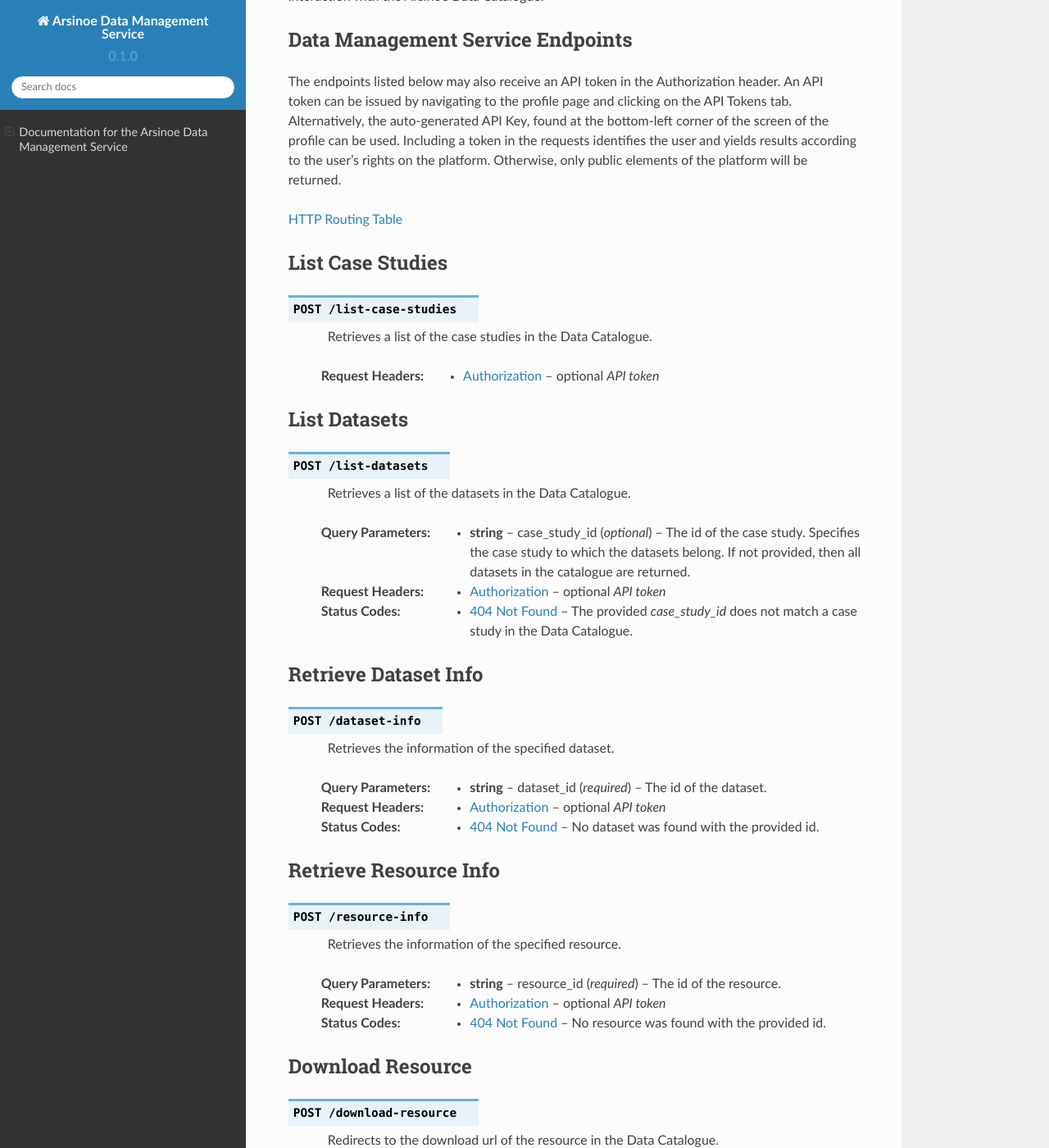
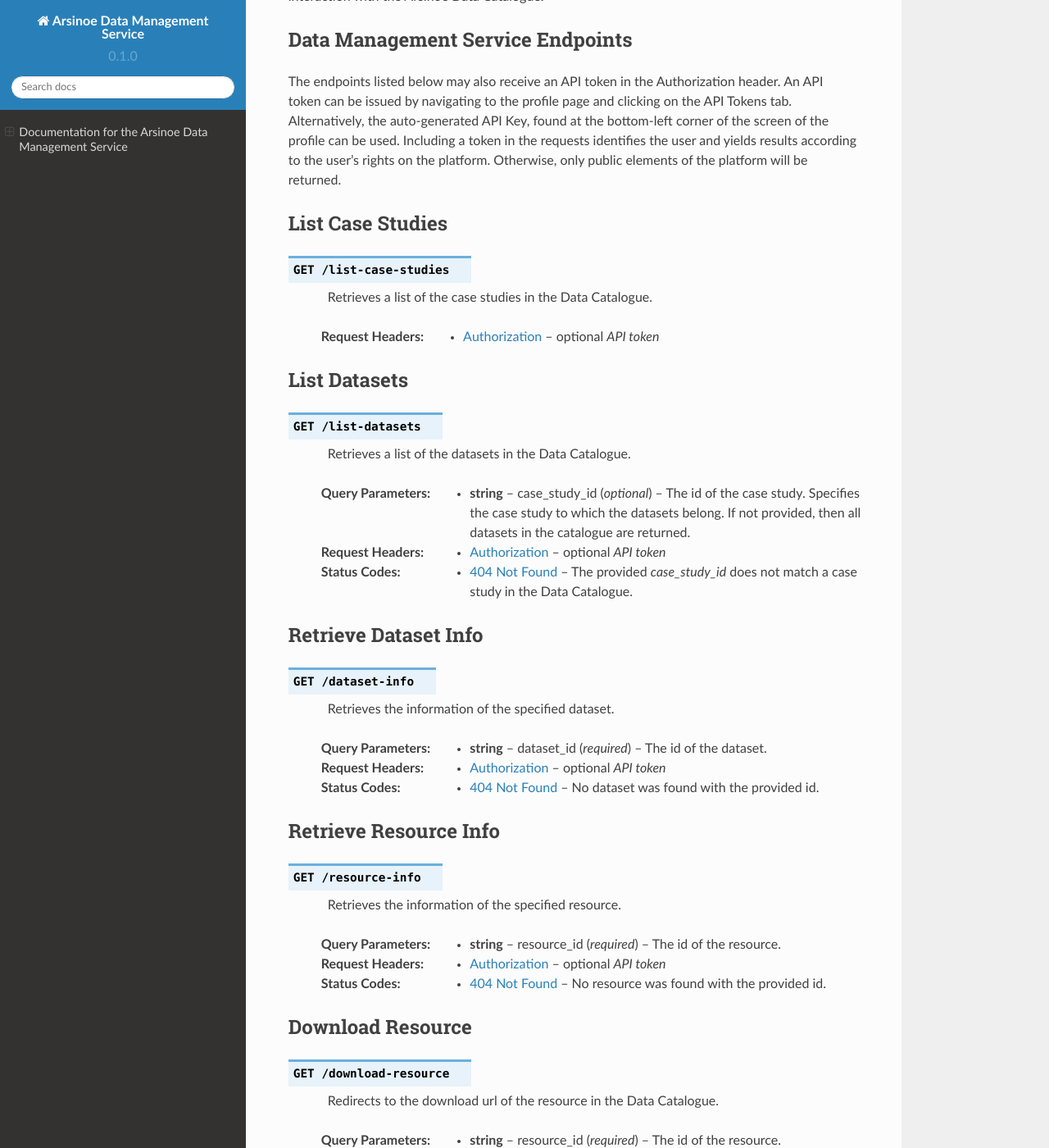
Before and after one commit to ARSINOE-project/data-management-service, a Sphinx documentation site: the page built from docs/source/index.rst, in a window 1280 px wide and 1400 px high, scrolled down 237 px. Shown: the whole window at 82% size. Built offline with Sphinx 7.4.7 and the Read the Docs theme 2.0.0, drawn with Linux system fonts in a browser that asks for light colours; part of the change alters nothing that is shown; some of the changed text lies outside the part shown.

Commit message:
get instead of post

```diff
--- a/docs/source/index.rst
+++ b/docs/source/index.rst
@@ -7,12 +7,10 @@ Data Management Service Endpoints
 --------------------------------
 The endpoints listed below may also receive an API token in the Authorization header. An API token can be issued by navigating to the profile page and clicking on the API Tokens tab. Alternatively, the auto-generated API Key, found at the bottom-left corner of the screen of the profile can be used. Including a token in the requests identifies the user and yields results according to the user's rights on the platform. Otherwise, only public elements of the platform will be returned.
 
-:ref:`routingtable`
-
 List Case Studies
 ---------------------
 
-.. http:post:: /list-case-studies
+.. http:get:: /list-case-studies
 
       Retrieves a list of the case studies in the Data Catalogue.
 
@@ -21,7 +19,7 @@ List Case Studies
 List Datasets
 ---------------------
 
-.. http:post:: /list-datasets
+.. http:get:: /list-datasets
 
       Retrieves a list of the datasets in the Data Catalogue.
 
@@ -34,7 +32,7 @@ List Datasets
 Retrieve Dataset Info
 ---------------------
 
-.. http:post:: /dataset-info
+.. http:get:: /dataset-info
 
       Retrieves the information of the specified dataset.
 
@@ -47,7 +45,7 @@ Retrieve Dataset Info
 Retrieve Resource Info
 ---------------------
 
-.. http:post:: /resource-info
+.. http:get:: /resource-info
 
       Retrieves the information of the specified resource.
 
@@ -60,7 +58,7 @@ Retrieve Resource Info
 Download Resource
 ---------------------
 
-.. http:post:: /download-resource
+.. http:get:: /download-resource
 
       Redirects to the download url of the resource in the Data Catalogue.
 
@@ -75,7 +73,7 @@ Download Resource
 List Groups
 ---------------------
 
-.. http:post:: /list-groups
+.. http:get:: /list-groups
 
       Retrieves a list of the groups in the Data Catalogue.
 
@@ -84,7 +82,7 @@ List Groups
 Retrieve Group Info
 ---------------------
 
-.. http:post:: /group-info
+.. http:get:: /group-info
 
       Retrieves the information of the specified group.
 
@@ -97,7 +95,7 @@ Retrieve Group Info
 List Datasets per Group
 ---------------------
 
-.. http:post:: /list-datasets-per-group
+.. http:get:: /list-datasets-per-group
 
       Retrieves a list of datasets that belong to the specified group.
 
```
